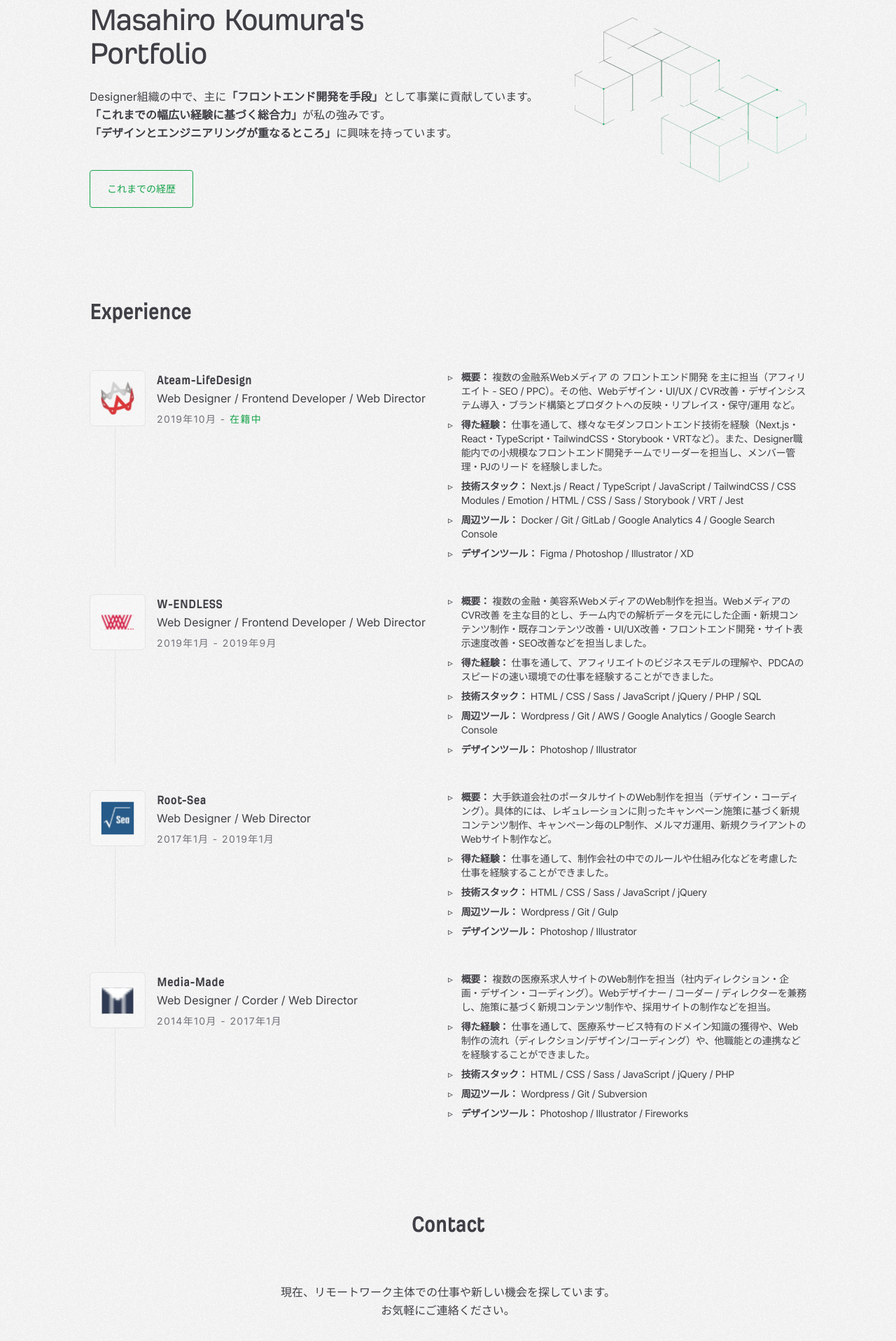
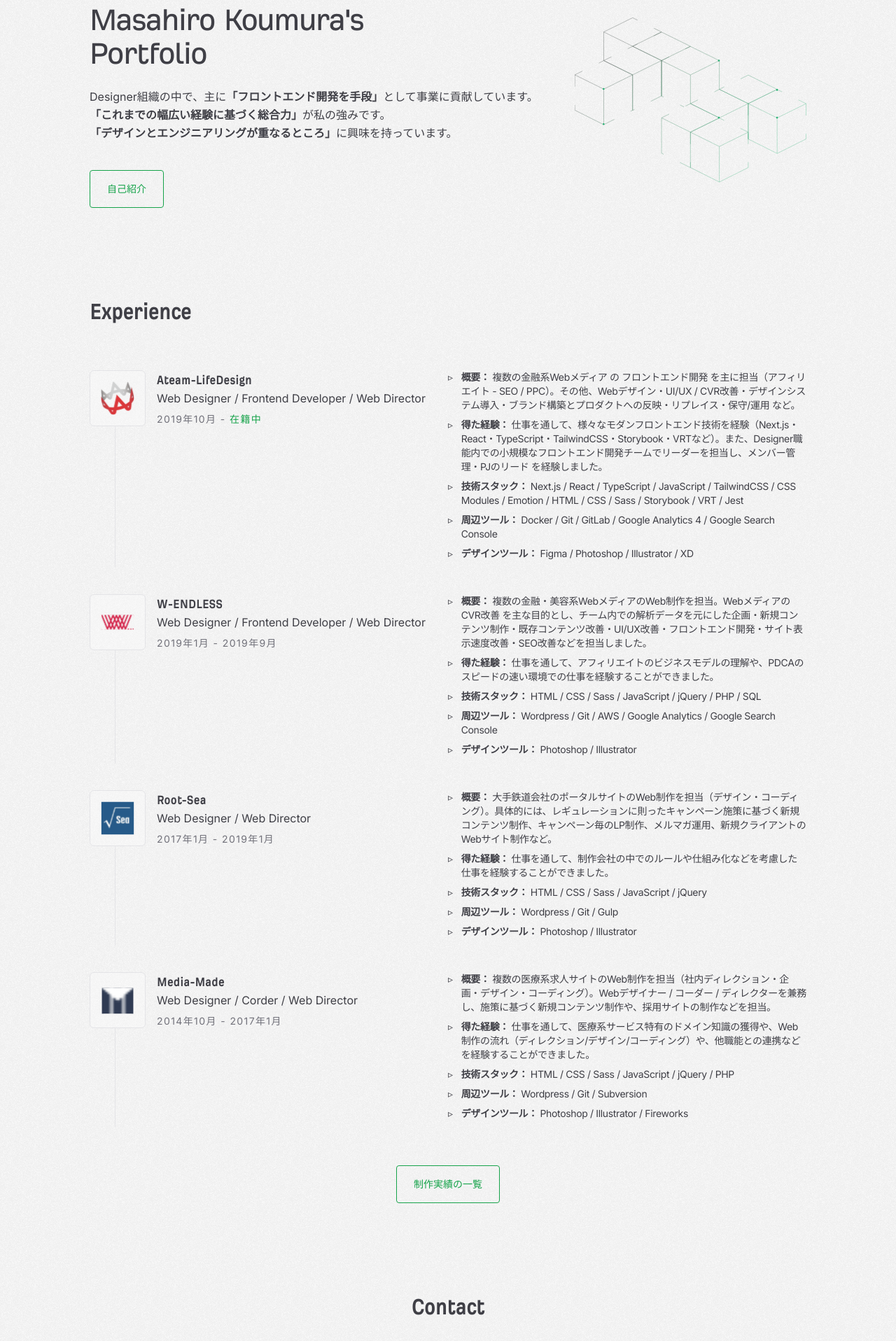
Before and after one commit to masaki632d/new-portfolio-app, a Next.js app: page / in a window 1280 px wide. Shown: the part 236-2152 px from the top of the page at 70% size. Built offline with nearby package versions, Linux system fonts and the light colour scheme.

Commit message:
fix: LinkButton

```diff
--- a/src/components/About/Usage/index.tsx
+++ b/src/components/About/Usage/index.tsx
@@ -1,10 +1,11 @@
+import { LinkButton } from '@components/shared/LinkButton'
 import { SectionTitle } from '@components/shared/SectionTitle'
 
 import { data } from './constants/data'
 
 export const Usage = () => {
   return (
-    <section>
+    <section data-layout="Usage">
       <div className="space-y-6">
         <SectionTitle type="h2">Skills</SectionTitle>
         <p className="max-w-xl text-zinc-600 dark:text-zinc-400">
@@ -12,6 +13,7 @@ export const Usage = () => {
         </p>
       </div>
 
+      <div className="space-y-16">
         <ul className="mt-8 flex flex-wrap items-center gap-3">
           {data.map((data) => {
             const { text } = data
@@ -25,6 +27,9 @@ export const Usage = () => {
             )
           })}
         </ul>
+
+        <LinkButton href="projects">制作実績の一覧</LinkButton>
+      </div>
     </section>
   )
 }
--- a/src/components/Home/Experience/index.tsx
+++ b/src/components/Home/Experience/index.tsx
@@ -2,6 +2,7 @@ import parse from 'html-react-parser'
 import Image from 'next/image'
 import Link from 'next/link'
 
+import { LinkButton } from '@components/shared/LinkButton'
 import { SectionTitle } from '@components/shared/SectionTitle'
 import { Slide } from '@components/shared/Slide'
 
@@ -15,7 +16,7 @@ export const Experience = () => {
         <SectionTitle type="h2">Experience</SectionTitle>
       </Slide>
 
-      <Slide delay={0.1}>
+      <Slide delay={0.1} className="space-y-16">
         <div className="space-y-12">
           {data.map((data) => {
             const { id, url, logo, name, jobTitle, startDate, endDate } = data
@@ -48,7 +49,6 @@ export const Experience = () => {
                     </time>
                   </div>
                 </div>
-
                 <ul className="space-y-2">
                   {data.description.map((description, index) => (
                     <li
@@ -65,6 +65,8 @@ export const Experience = () => {
             )
           })}
         </div>
+
+        <LinkButton href="projects">制作実績の一覧</LinkButton>
       </Slide>
     </section>
   )
--- a/src/components/Home/Hero/constants/data.ts
+++ b/src/components/Home/Hero/constants/data.ts
@@ -6,5 +6,6 @@ export const data = {
     '<b>「これまでの幅広い経験に基づく総合力」</b>が私の強みです。',
     '<b>「デザインとエンジニアリングが重なるところ」</b>に興味を持っています。',
   ],
-  buttonText: 'これまでの経歴',
+  buttonFirstText: '自己紹介',
+  // buttonSecondText: 'これまでの経歴',
 }
--- a/src/components/Home/Hero/index.tsx
+++ b/src/components/Home/Hero/index.tsx
@@ -34,10 +34,13 @@ export const Hero = () => {
           </p>
         </Slide>
 
-        <Slide delay={0.1}>
-          <LinkButton href="#experience" left>
-            {data.buttonText}
+        <Slide delay={0.1} className="flex space-x-6">
+          <LinkButton href="about" left>
+            {data.buttonFirstText}
           </LinkButton>
+          {/* <LinkButton href="#experience" left>
+            {data.buttonSecondText}
+          </LinkButton> */}
         </Slide>
       </div>
 
```
Lines whose indentation alone changed are shown as unchanged.
